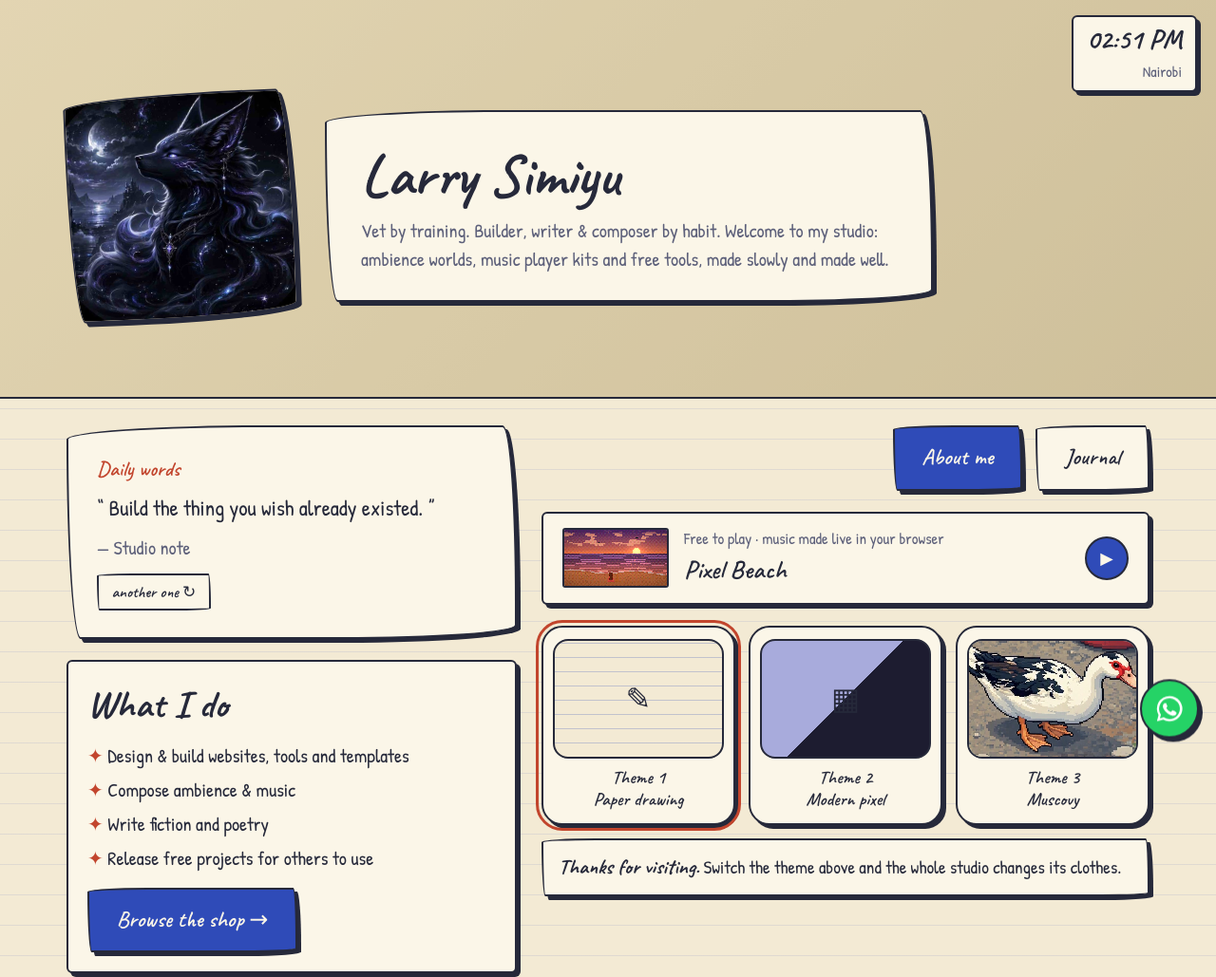
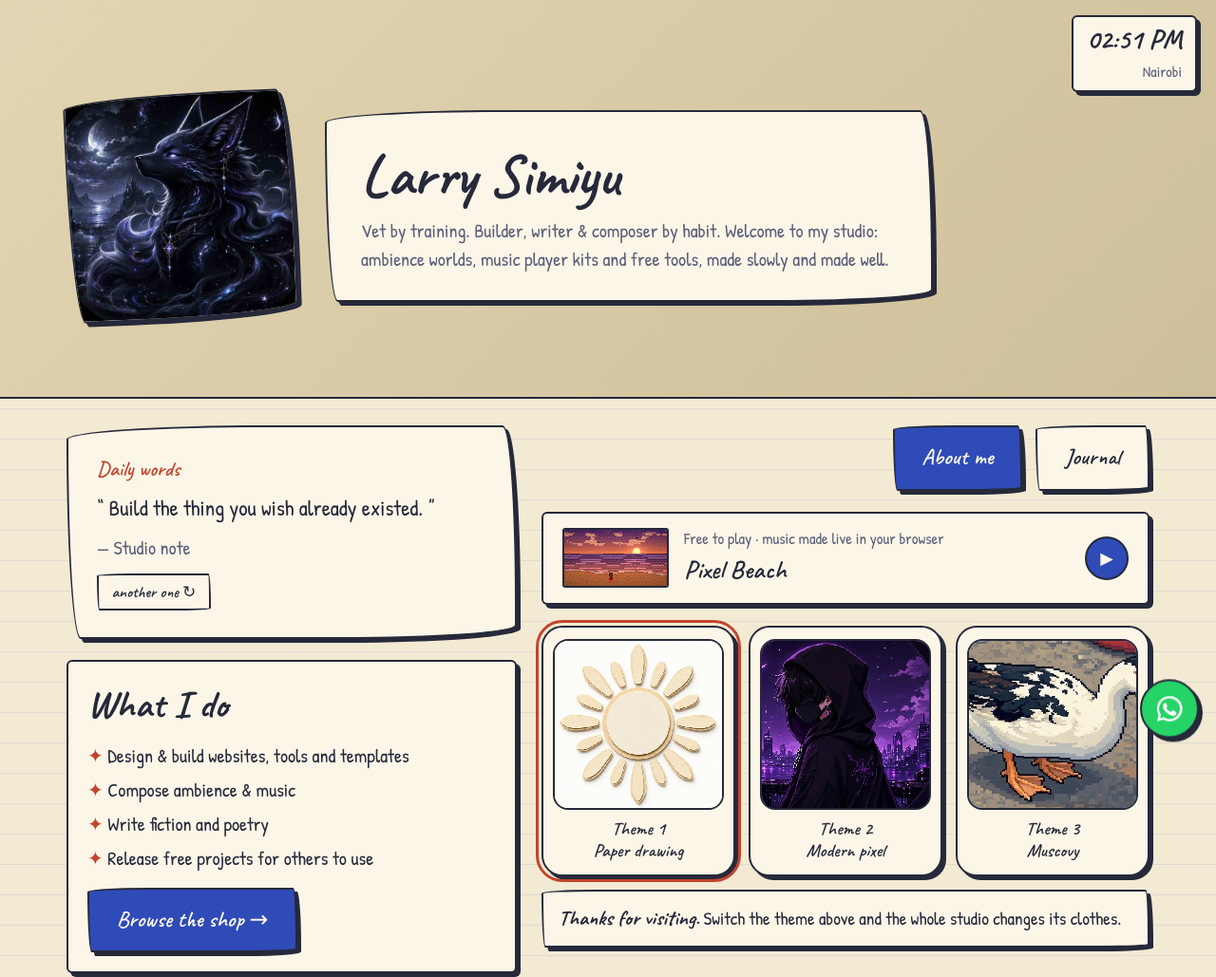
Before and after one commit to simiyuwafula347-wq/simiyuwafula347-wq.github.io, a plain HTML site: page index.html in a window 1280 px wide. Shown: the top 1029 px of the page at 95% size. Drawn offline with Linux system fonts and the light colour scheme.

Commit message:
Add theme card art

```diff
--- a/index.html
+++ b/index.html
@@ -67,10 +67,10 @@
     <div>
       <div class="themes" role="group" aria-label="Choose a theme">
         <button class="theme-card" data-set-theme="paper" aria-pressed="true" type="button">
-          <div class="sw sw-paper">✎</div><span>Theme 1<br>Paper drawing</span>
+          <div class="sw sw-paper"><img src="img/theme-paper.jpg" alt="Paper-cut sun"></div><span>Theme 1<br>Paper drawing</span>
         </button>
         <button class="theme-card" data-set-theme="pixel" aria-pressed="false" type="button">
-          <div class="sw sw-pixel">▦</div><span>Theme 2<br>Modern pixel</span>
+          <div class="sw sw-pixel"><img src="img/theme-pixel.jpg" alt="Pixel hooded figure over a night city"></div><span>Theme 2<br>Modern pixel</span>
         </button>
         <button class="theme-card" data-set-theme="muscovy" aria-pressed="false" type="button">
           <div class="sw sw-muscovy"><img src="img/muscovy-duck.png" alt="Pixel Muscovy duck"></div><span>Theme 3<br>Muscovy</span>
--- a/style.css
+++ b/style.css
@@ -422,4 +422,5 @@ a.chip{text-decoration:none;display:inline-block}
 .item .pill{font-size:.75em}
 
 .theme-card .sw{overflow:hidden}
-.sw-muscovy img{width:100%;height:100%;object-fit:cover;image-rendering:pixelated;display:block}
+.theme-card .sw img{width:100%;height:100%;object-fit:cover;image-rendering:pixelated;display:block}
+.sw-paper img{image-rendering:auto}
```
Also changed, not shown: img/theme-paper.jpg (added), img/theme-pixel.jpg (added).
